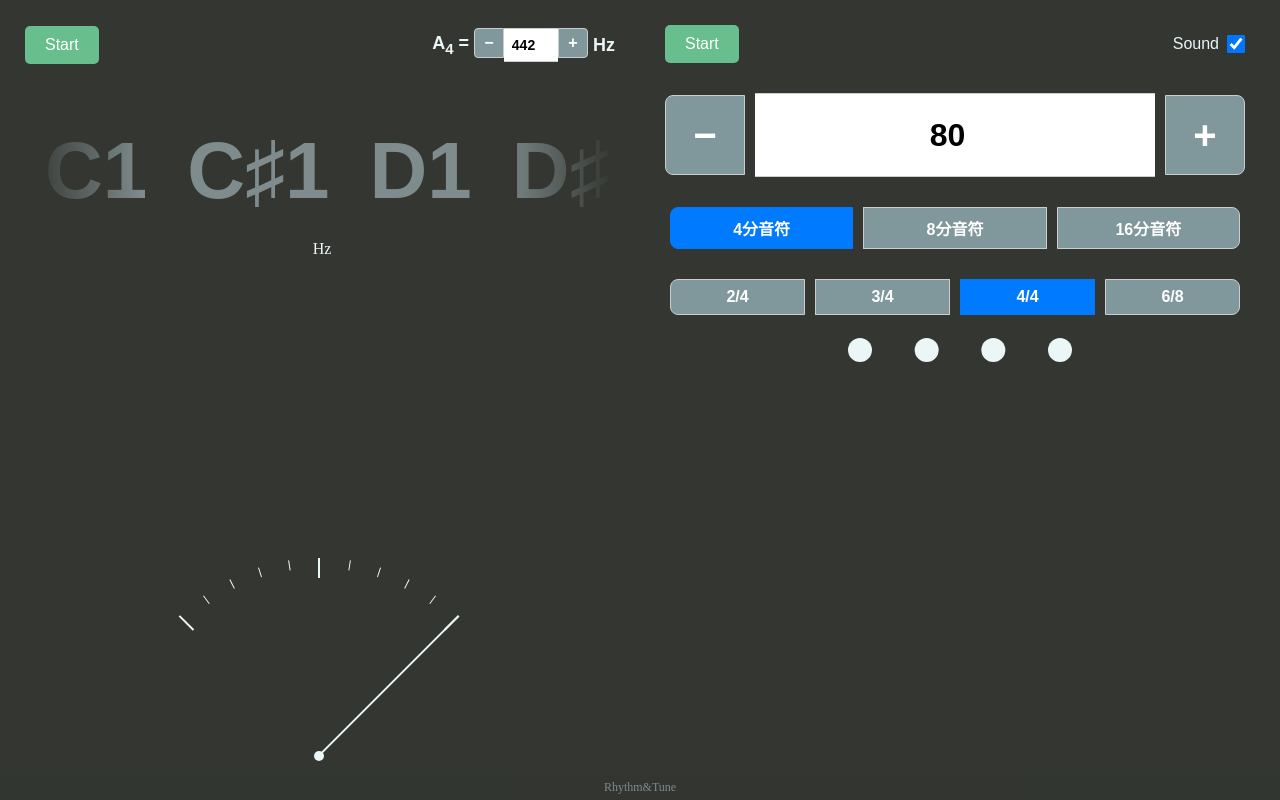
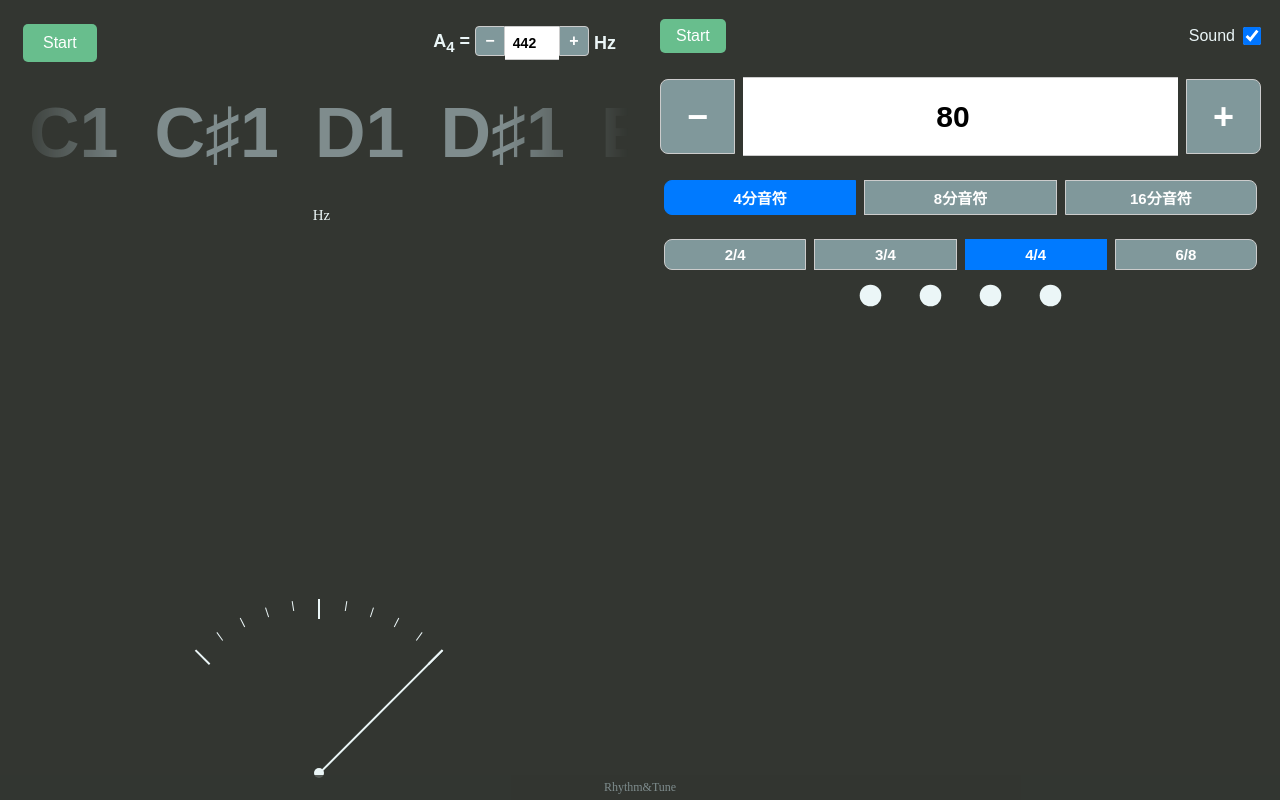
Before and after one commit to teru03/web-tuner-metronome, a Next.js app: page / in a window 1280 px wide. Built offline with nearby package versions, Linux system fonts and the light colour scheme.

Commit message:
画面調整

```diff
--- a/app/globals.css
+++ b/app/globals.css
@@ -11,8 +11,8 @@ body {
 .container {
   display: flex;
   flex-direction: column;
-  padding: 5px;
-  gap: 10px;
+  padding: 3px; /* 5px -> 3px */
+  gap: 8px; /* 10px -> 8px */
   width: 100%;
   max-width: 100vw;
   height: 100vh;
@@ -21,7 +21,7 @@ body {
 
 .box-metronome {
   background-color: #333631;
-  padding: 10px;
+  padding: 8px; /* 10px -> 8px */
   flex: 1;
   min-height: 0;
   position: relative;
@@ -29,7 +29,7 @@ body {
 
 .box-tuner {
   background-color: #333631;
-  padding: 10px;
+  padding: 8px; /* 10px -> 8px */
   flex: 1;
   min-height: 0;
   position: relative;
@@ -40,10 +40,10 @@ body {
   position: absolute;
   flex-direction: column;
   display: flex;
-  top: 10px;
-  left: 10px;
-  right: 20px;
-  height: 270px;
+  top: 8px; /* 10px -> 8px */
+  left: 8px; /* 10px -> 8px */
+  right: 8px; /* 20px -> 8px */
+  height: 255px; /* 270px -> 255px */
   font-family: arial;
   font-size: 24px;
   font-weight: bold;
@@ -53,7 +53,7 @@ body {
 }
 
 .metronome-controls * {
-  margin: 5px;
+  margin: 4px; /* 5px -> 4px */
   display: inline-block;
 }
 
@@ -61,11 +61,11 @@ body {
   display: flex;
   justify-content: space-between;
   align-items: center;
-  padding: 5px;
+  padding: 4px; /* 5px -> 4px */
 }
 
 .metronome-start-btn {
-  padding: 10px 20px;
+  padding: 8px 16px; /* 10px 20px -> 8px 16px */
   font-size: 16px;
   background-color: #68be8d;
   color: white;
@@ -103,17 +103,17 @@ body {
   display: flex;
   align-items: center;
   gap: 0;
-  margin-top: 10px;
+  margin-top: 8px; /* 10px -> 8px */
   width: 100%;
 }
 
 .tempo-btn {
-  width: 80px;
-  height: 80px;
+  width: 75px; /* 80px -> 75px */
+  height: 75px; /* 80px -> 75px */
   border: 1px solid #ccc;
   background: #80989b;
   color: white;
-  font-size: 40px;
+  font-size: 36px; /* 40px -> 36px */
   font-weight: bold;
   cursor: pointer;
   display: flex;
@@ -140,12 +140,12 @@ body {
 
 .tempo-input {
   flex: 1;
-  height: 80px;
+  height: 75px; /* 80px -> 75px */
   border: 1px solid #ccc;
   border-left: none;
   border-right: none;
   text-align: center;
-  font-size: 32px;
+  font-size: 30px; /* 32px -> 30px */
   font-weight: bold;
   outline: none;
 }
@@ -158,7 +158,7 @@ body {
 .resolution-controls {
   display: flex;
   align-items: center;
-  gap: 10px;
+  gap: 8px; /* 10px -> 8px */
 }
 
 .resolution-buttons {
@@ -169,11 +169,11 @@ body {
 
 .resolution-btn {
   flex: 1;
-  padding: 8px 16px;
+  padding: 6px 12px; /* 8px 16px -> 6px 12px */
   border: 1px solid #ccc;
   background: #80989b;
   color: white;
-  font-size: 16px;
+  font-size: 15px; /* 16px -> 15px */
   font-weight: bold;
   cursor: pointer;
   user-select: none;
@@ -200,7 +200,7 @@ body {
 .time-signature-controls {
   display: flex;
   align-items: center;
-  gap: 10px;
+  gap: 8px; /* 10px -> 8px */
 }
 
 .time-signature-buttons {
@@ -211,11 +211,11 @@ body {
 
 .time-signature-btn {
   flex: 1;
-  padding: 8px 16px;
+  padding: 6px 12px; /* 8px 16px -> 6px 12px */
   border: 1px solid #ccc;
   background: #80989b;
   color: white;
-  font-size: 16px;
+  font-size: 15px; /* 16px -> 15px */
   font-weight: bold;
   cursor: pointer;
   user-select: none;
@@ -242,10 +242,10 @@ body {
 .beatCanvas {
   background-color: #333631;
   position: absolute;
-  top: 320px;
-  left: 20px;
-  right: 20px;
-  height: 50px;
+  top: 270px; /* 320px -> 270px */
+  left: 8px; /* 20px -> 8px */
+  right: 8px; /* 20px -> 8px */
+  height: 45px; /* 50px -> 45px */
   display: block;
 }
 
@@ -257,9 +257,9 @@ body {
 
 .notes-wrapper {
   position: absolute;
-  top: 100px;
-  left: 20px;
-  right: 20px;
+  top: 80px; /* 100px -> 80px */
+  left: 8px; /* 20px -> 8px */
+  right: 8px; /* 20px -> 8px */
   width: auto;
   max-width: none;
   margin: 0;
@@ -278,8 +278,8 @@ body {
   white-space: nowrap;
   min-width: max-content;
   font-family: sans-serif;
-  font-size: 80px;
-  padding: 20px 0;
+  font-size: 70px; /* 80px -> 70px */
+  padding: 10px 0; /* 20px -> 10px */
   text-align: center;
 }
 
@@ -289,7 +289,7 @@ body {
 
 .note {
   display: inline-block;
-  margin: 0 20px;
+  margin: 0 18px; /* 20px -> 18px */
   color: #7f8c8d;
   font-weight: bold;
   cursor: pointer;
@@ -301,10 +301,10 @@ body {
 
 .frequency {
   position: absolute;
-  top: 220px;
-  left: 20px;
-  right: 20px;
-  font-size: 32px;
+  top: 190px; /* 220px -> 190px */
+  left: 8px; /* 20px -> 8px */
+  right: 8px; /* 20px -> 8px */
+  font-size: 30px; /* 32px -> 30px */
   text-align: center;
   margin: 0;
   color: #ebf6f7;
@@ -319,10 +319,10 @@ body {
   position: absolute;
   left: 50%;
   transform: translateX(-50%);
-  bottom: 5%;
+  bottom: 3%; /* 5% -> 3% */
   width: 100%;
   max-width: 400px;
-  height: 25%;
+  height: 22%; /* 25% -> 22% */
   margin: 0 auto;
 }
 
```
Also changed, not shown: 1 other file (tests, documents, lock files or other folders).
